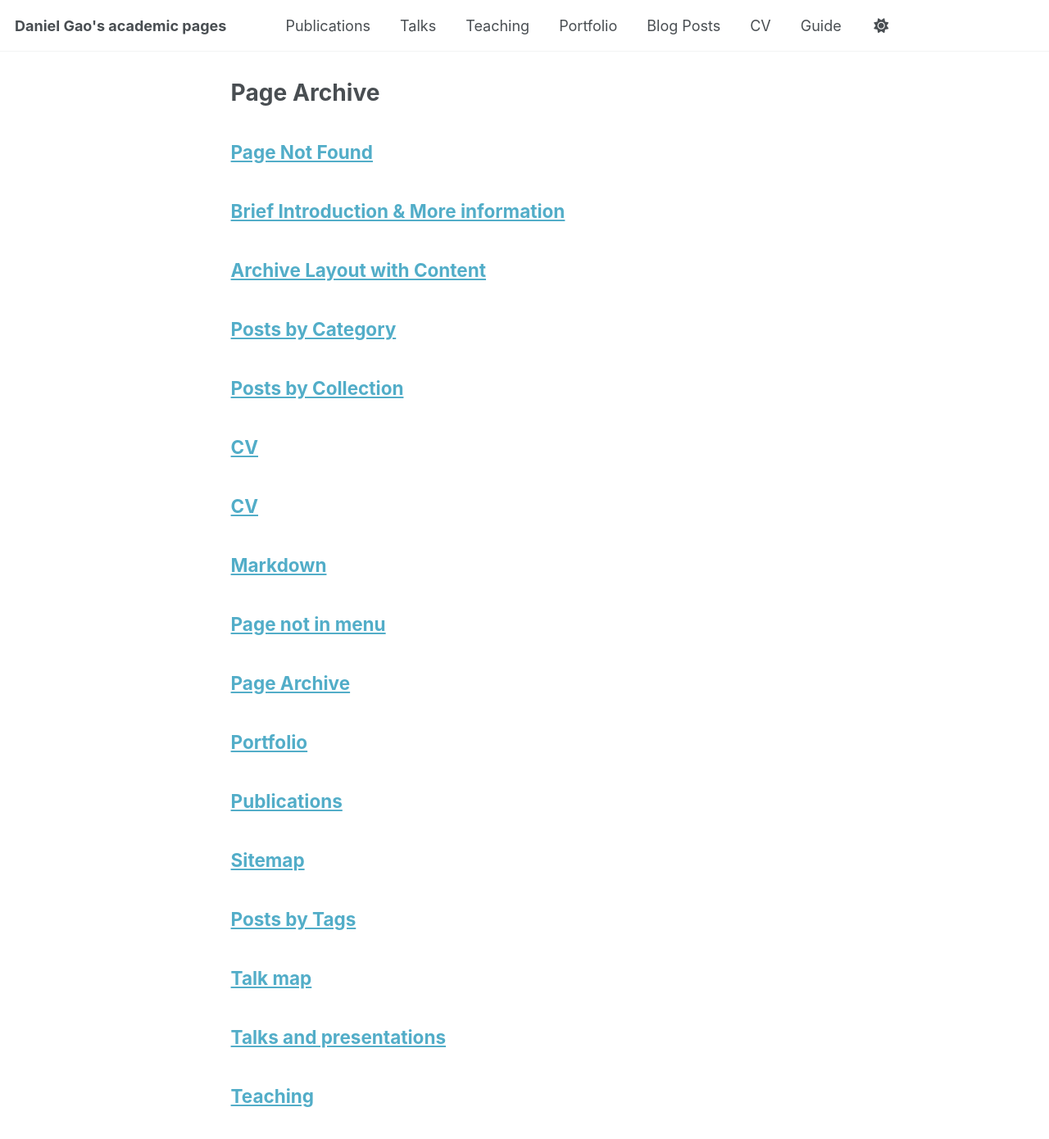
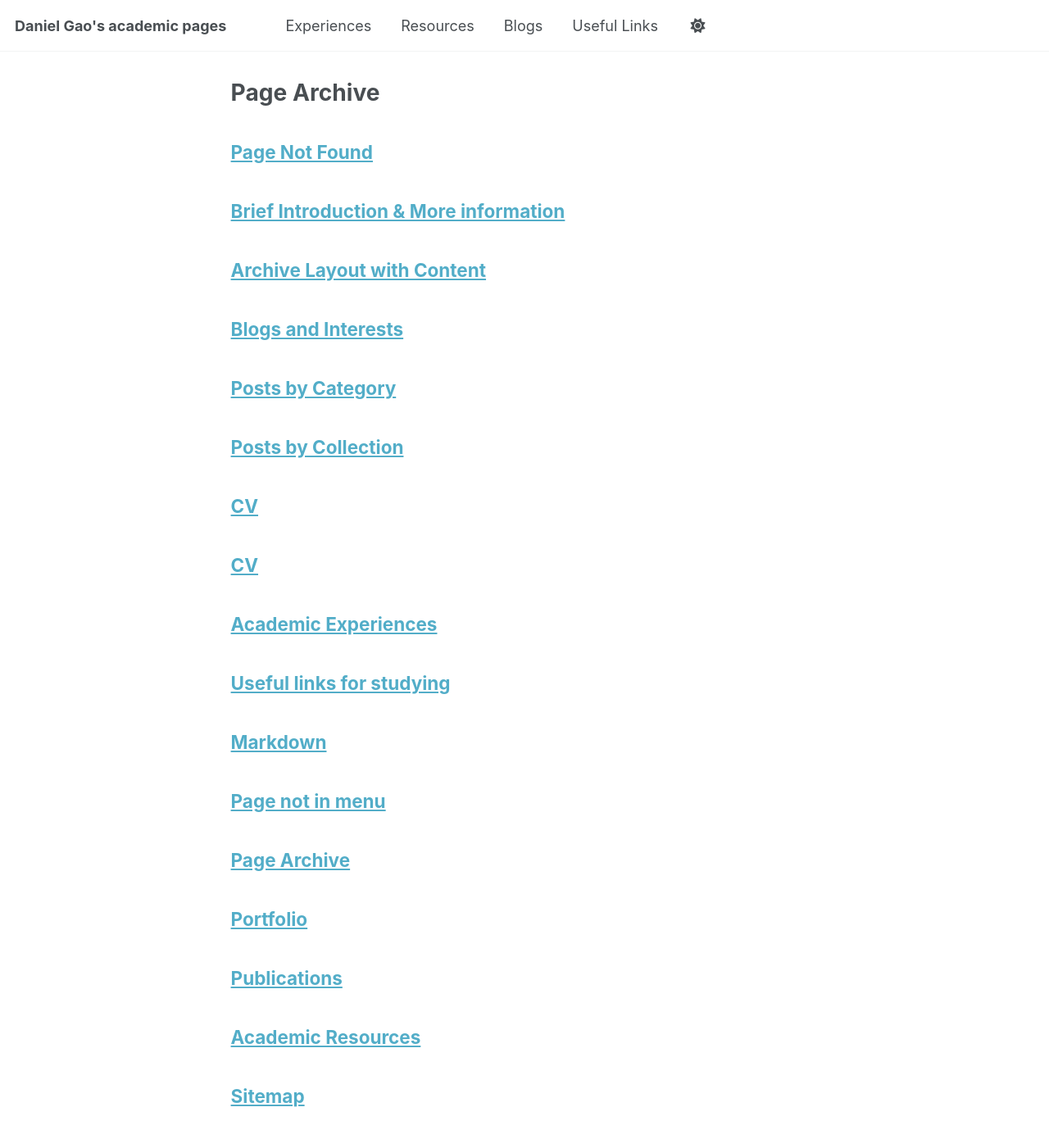
Before and after one commit to ccbb0530/ccbb0530.github.io, a Jekyll site: the page built from _pages/page-archive.html, in a window 1280 px wide and 1400 px high. Shown: the top 1390 px of the window at 82% size. Built offline with Jekyll 4.4.1, drawn with Linux system fonts in a browser that asks for light colours; a script that is not in the unit is left out.

Commit message:
update site content

```diff
--- a/_data/navigation.yml
+++ b/_data/navigation.yml
@@ -8,26 +8,23 @@
 #      Markdown formatted page while the second is generated using JSON.
 
 main:
-  - title: "Publications"
-    url: /publications/
+  - title: "Experiences"
+    url: /experiences/
 
-  - title: "Talks"
-    url: /talks/
+  - title: "Resources"
+    url: /resources/
 
-  - title: "Teaching"
-    url: /teaching/
+  - title: "Blogs"
+    url: /blogs/
 
-  - title: "Portfolio"
-    url: /portfolio/
+  - title: "Useful Links"
+    url: /links/
 
-  - title: "Blog Posts"
-    url: /year-archive/
+#  - title: "Portfolio"
+#    url: /portfolio/
 
-  - title: "CV"
-    url: /cv/
+#  - title: "CV"
+#    url: /cv/
 
-  # - title: "CV"
-  #   url: /cv-json/
-
-  - title: "Guide"
-    url: /markdown/
+#  - title: "CV"
+#    url: /cv-json/
--- /dev/null
+++ b/_pages/links.md
@@ -0,0 +1,8 @@
+---
+layout: archive
+title: "Useful links for studying"
+permalink: /links/
+author_profile: true
+---
+
+Here are some of the links for studying.
```
Also changed, not shown: _pages/about.md (+2 -2 lines), _pages/blogs.md (added, +8 -0 lines), _pages/experiences.md (added, +8 -0 lines), _pages/resources.md (added, +8 -0 lines).
